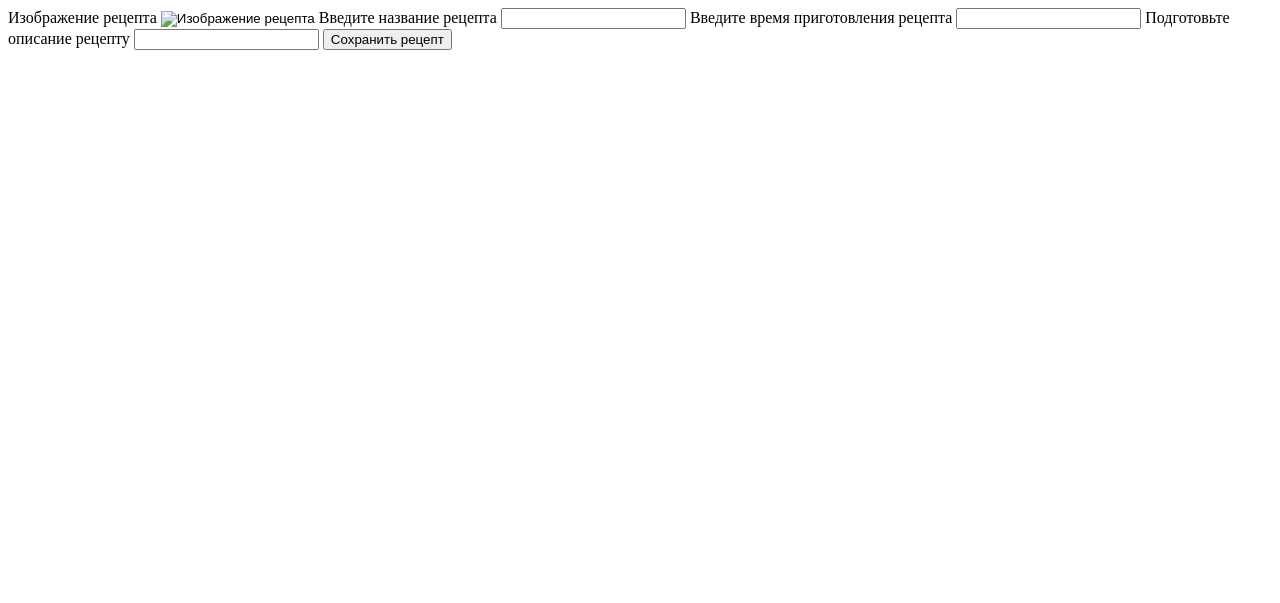
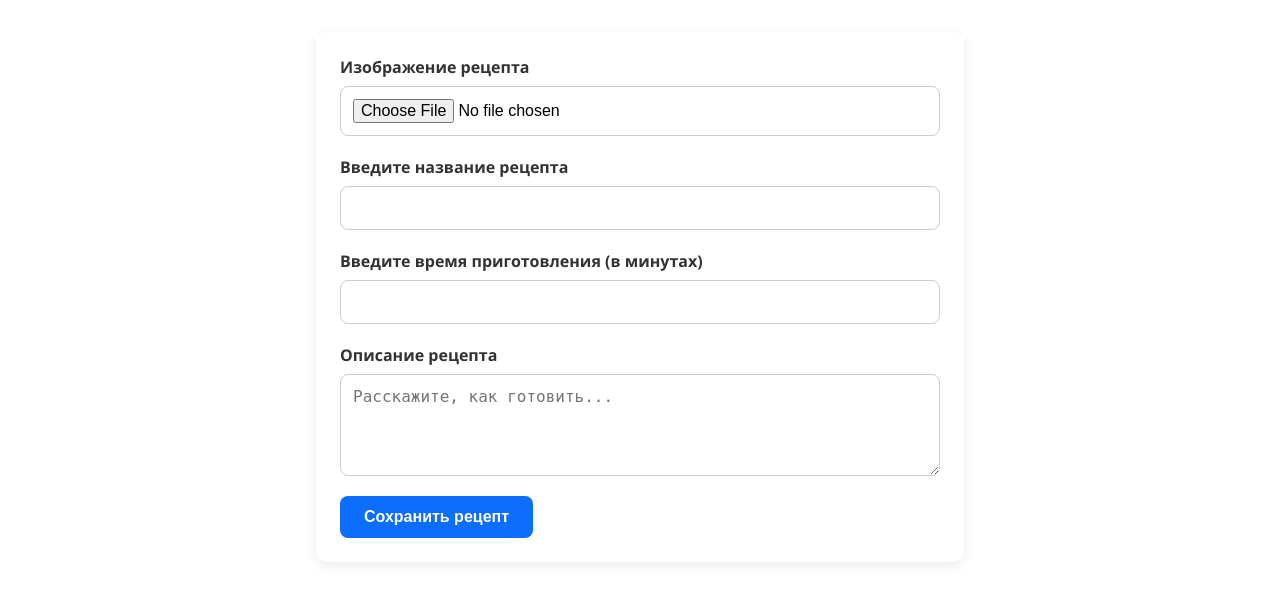
Before and after one commit to ecl1pseeee-boop/recept_projects, a Django app: template templates/includes/create-recipe-block.html in a window 1280 px wide. Shown: the top 603 px of the page. Run offline with Django 5.2, Linux system fonts and the light colour scheme; the template is opened without the code that fills it, so the values that code supplies are empty.

Commit message:
new css + recipe creating

```diff
--- a/DjangoUlearn/urls.py
+++ b/DjangoUlearn/urls.py
@@ -23,6 +23,6 @@ from recipes import views
 urlpatterns = [
     path("admin/", admin.site.urls),
     path('', views.home, name='home'),
-    path('/all-recipes', views.receipt_list, name='recipe_list'),
-    path('/create-recipe', views.create_recipe, name='create_recipe'),
+    path('all-recipes', views.receipt_list, name='recipe_list'),
+    path('create-recipe', views.create_recipe, name='create_recipe'),
 ]
--- a/recipes/forms.py
+++ b/recipes/forms.py
@@ -1,17 +1,15 @@
 from django import forms
 
-from recipes.models import Recipe
+from recipes.models import Recipe, Category, Ingredient
 
 
 class RecipeForm(forms.ModelForm):
     class Meta:
         model = Recipe
-        fields = ['title', 'cooking-time', 'image', 'category', 'description', 'ingredients']
+        fields = ['title', 'cooking_time', 'image', 'category', 'description']
         widgets = {
             'category': forms.CheckboxSelectMultiple(attrs={'class': 'form-control'}),
-            'ingredients': forms.CheckboxSelectMultiple(attrs={'class': 'form-control'}),
         }
         labels = {
             'category' : 'Выберите категорию',
-            'ingredients' : 'Выберите ингридиенты'
         }
--- /dev/null
+++ b/static/css/recipe_creating.css
@@ -0,0 +1,65 @@
+/* Стили для формы создания рецепта */
+form {
+    max-width: 600px;
+    margin: 2rem auto;
+    padding: 1.5rem;
+    background-color: #fff;
+    border-radius: 12px;
+    box-shadow: 0 4px 12px rgba(0, 0, 0, 0.08);
+    font-family: 'Segoe UI', Tahoma, Geneva, Verdana, sans-serif;
+}
+
+.form-group {
+    margin-bottom: 1.25rem;
+}
+
+.form-group label {
+    display: block;
+    margin-bottom: 0.5rem;
+    font-weight: 600;
+    color: #333;
+    font-size: 1rem;
+}
+
+.form-group input,
+.form-group textarea {
+    width: 100%;
+    padding: 0.75rem;
+    border: 1px solid #ccc;
+    border-radius: 8px;
+    font-size: 1rem;
+    transition: border-color 0.2s, box-shadow 0.2s;
+    box-sizing: border-box;
+}
+
+.form-group input:focus,
+.form-group textarea:focus {
+    outline: none;
+    border-color: #0d6efd;
+    box-shadow: 0 0 0 3px rgba(13, 110, 253, 0.15);
+}
+
+.form-group textarea {
+    resize: vertical;
+    min-height: 100px;
+}
+
+.btn-submit {
+    background-color: #0d6efd;
+    color: white;
+    border: none;
+    padding: 0.75rem 1.5rem;
+    font-size: 1rem;
+    font-weight: 600;
+    border-radius: 8px;
+    cursor: pointer;
+    transition: background-color 0.2s;
+}
+
+.btn-submit:hover {
+    background-color: #0b5ed7;
+}
+
+.btn-submit:active {
+    transform: translateY(1px);
+}
--- a/templates/includes/create-recipe-block.html
+++ b/templates/includes/create-recipe-block.html
@@ -1,15 +1,34 @@
-<form action="/create-recipe" method="post">
-    <label for="image">Изображение рецепта</label>
-    <input type="image" id="image" name="Изображение" alt="Изображение рецепта">
+{% load static %}
 
-    <label for="title">Введите название рецепта</label>
-    <input type="text" id="title" name="Название рецепта">
+{% block extra_css %}
+    <link href="{% static 'css/recipe_creating.css' %}" rel="stylesheet">
+{% endblock %}
 
-    <label for="time">Введите время приготовления рецепта</label>
-    <input type="number" id="time" name="Время приготовления">
+{% block content %}
+<form action="/create-recipe" method="post" enctype="multipart/form-data">
+    {% csrf_token %}
 
-    <label for="desc">Подготовьте описание рецепту</label>
-    <input type="text" id="desc" name="Описание рецепта">
+    <div class="form-group">
+        <label for="id_image">Изображение рецепта</label>
+        <input type="file" id="id_image" name="image" accept="image/*">
+    </div>
 
-    <input type="submit" value="Сохранить рецепт">
+    <div class="form-group">
+        <label for="id_title">Введите название рецепта</label>
+        <input type="text" id="id_title" name="title" required>
+    </div>
+
+    <div class="form-group">
+        <label for="id_cooking_time">Введите время приготовления (в минутах)</label>
+        <input type="number" id="id_cooking_time" name="cooking_time" min="1" required>
+    </div>
+
+    <div class="form-group">
+        <label for="id_description">Описание рецепта</label>
+        <textarea id="id_description" name="description" rows="4" placeholder="Расскажите, как готовить..."></textarea>
+    </div>
+
+    <button type="submit" class="btn-submit">Сохранить рецепт</button>
 </form>
+
+{% endblock %}
```
Also changed, not shown: DjangoUlearn/settings.py (+6 -2 lines), recipes/views.py (+9 -1 lines), static/css/recipe_card_teaser.css (added, +63 -0 lines), templates/home.html (+1 -17 lines), templates/includes/recipe_card_teaser.html (+6 -1 lines).
